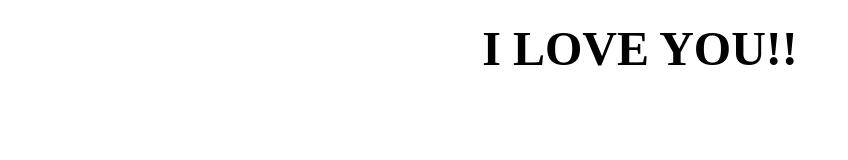
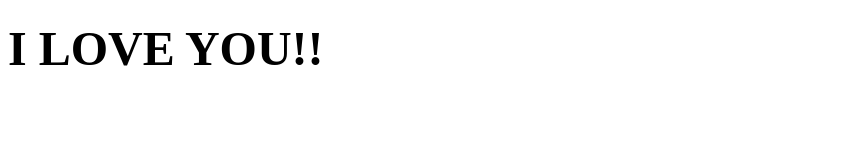
Before and after one commit to RuslanJunior2005/RuslanJunior2005.github.io, a plain HTML site: page index.html in a window 1280 px wide. Shown: the top 160 px of the page, without its empty margins (0-848 px from the left). Drawn offline with Linux system fonts and the light colour scheme.

Commit message:
Update index.html

```diff
--- a/index.html
+++ b/index.html
@@ -1,15 +1,15 @@
 <!DOCTYPE html>
 <html lang="en">
   <head>
+ </head>
+  <body>
     <meta charset="utf-8">
     <meta http-equiv="X-UA-Compatible" content="IE=edge">
     <meta name="viewport" content="width=device-width, initial-scale=1.0">
     <title>Il sito più bello del modno</title>
     <link rel="stylesheet" href="main.css">
     <p>
-       <center><h1><font size="10"> I LOVE YOU!! </font></h1><center>
+       <h1><font size="10"> I LOVE YOU!! </font></h1>
     <p>
- </head>
-  <body>
   </body>
  </html>
```
